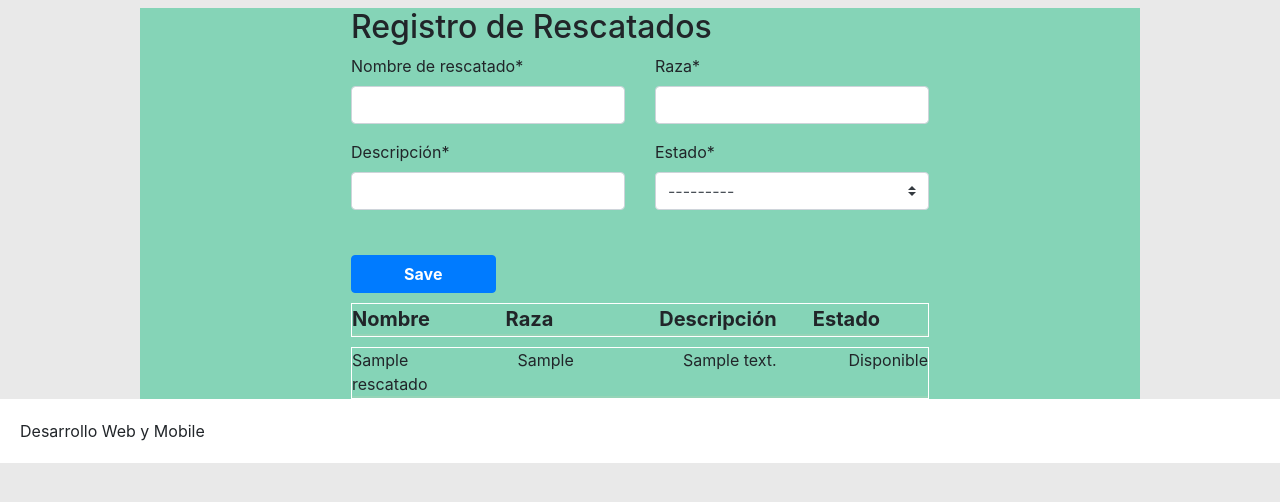
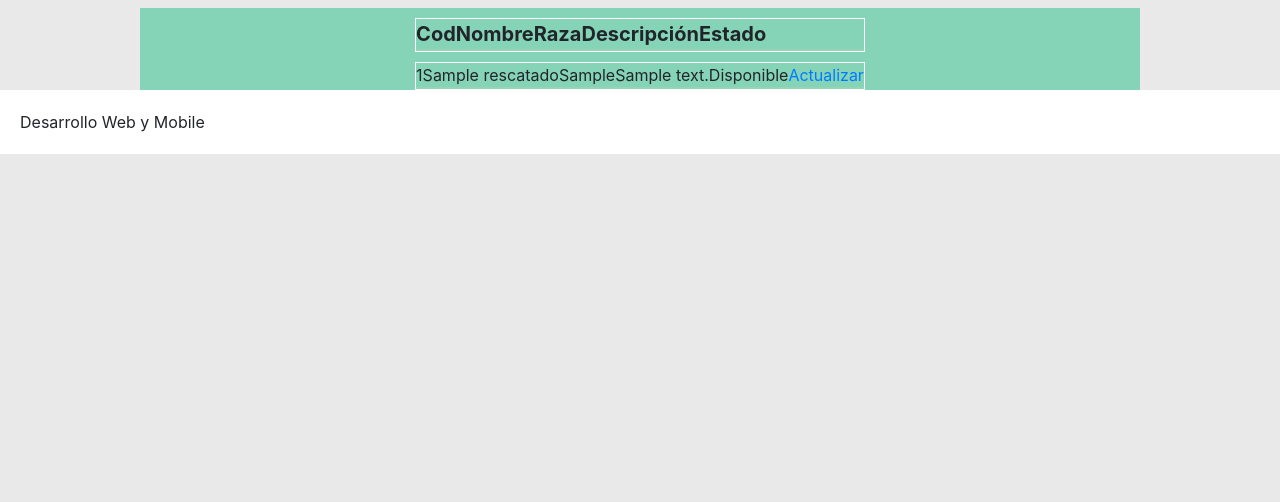
Before and after one commit to Tatarkus/PerrisDjango, a Django app: page /rescatados in a window 1280 px wide. Shown: the part 134-636 px from the top of the page. Run offline with Django 3.2, Linux system fonts and the light colour scheme; tables that the repository leaves empty hold one stand-in row (values such as "Sample post"); some libraries are stand-ins or nearby versions.

Commit message:
Views , urls, template Rescatado(mascota)
separe las views en 4 , agregar, listar, eliminar y modificar.
agregue las urls correspondientes a las views
separe el listado del agregar Rescatado en dos templates

Los template para modificar y eliminar estan en proceso

tengo que arreglar el diseño del listado que se ve horrible :)

```diff
--- a/Perris/static/css/estilos.css
+++ b/Perris/static/css/estilos.css
@@ -36,7 +36,8 @@
 	width:100%;
 	display:flex;
 	flex-direction:row;
-	justify-content:space-between;
+	flex-wrap:wrap;
+
 	border-bottom:solid;
 	border-bottom-width: 2px;
 	border-bottom-color:#95d4b7;
@@ -44,7 +45,7 @@
 
 }
 .lista .reg .camp{
-width:20%;
+
 
 }
 
--- /dev/null
+++ b/Perris/templates/lista_rescatados.html
@@ -0,0 +1,28 @@
+{%extends 'index.html'%}
+{% block ListaRes %}
+{% if lista  %}
+
+<div class="lista">
+
+    <div class="reg" style="font-weight: bold; font-size:20px;">
+            <div class="camp">Cod</div> <div class="camp">Nombre</div><div class="camp">Raza</div><div class="camp">Descripción </div><div class="camp">Estado </div>
+            <div class="camp"></div>
+        </div>  </div>
+
+ {% for r in lista %}
+ <div class="lista">
+<div class="reg">
+<div class="camp">{{r.codigo}}</div>
+<div class="camp">{{r.nombre}}</div><div class="camp">{{r.raza}}</div><div class="camp">{{r.descripcion}}</div><div>{{r.estado}}</div>
+<div class="camp"><a href="{% url 'modificar_rescatado' r.codigo %}">Actualizar</a></div>
+</div>
+</div>
+  {%endfor%}
+
+
+{%else%}
+
+<h2>No hay rescatados</h2>
+
+{%endif%}
+{%endblock%}
--- a/Perris/templates/rescatado.html
+++ b/Perris/templates/rescatado.html
@@ -12,26 +12,3 @@
 
 </div>
 {% endblock %}
-
-{% block ListaRes %}
-{% if lista  %}
-<div class="lista">
-    <div class="reg" style="font-weight: bold; font-size:20px;">
-    <div class="camp">Nombre</div><div class="camp">Raza</div><div class="camp">Descripción </div><div class="camp">Estado </div>
-</div>  </div>
-
- {% for r in lista %}
- <div class="lista">
-<div class="reg">
-<div class="camp">{{r.nombre}}</div><div class="camp">{{r.raza}}</div><div class="camp">{{r.descripcion}}</div><div>{{r.estado}}</div>
-</div>
-</div>
-  {%endfor%}
-
-
-{%else%}
-
-<h2>No hay rescatados</h2>
-
-{%endif%}
-{%endblock%}
--- a/Perris/urls.py
+++ b/Perris/urls.py
@@ -7,7 +7,11 @@ urlpatterns=[
 	url('index',views.index, name="index"),
 	url('inicio',views.inicio, name="inicio"),
 	url('clientes',views.clientes, name="clientes"),
-	url('rescatado',views.rescatado, name="rescatado"),
+	url('rescatados',views.listar_rescatados, name="rescatado"),
+	url('agregar_rescatado',views.agregar_rescatado, name="agregar_rescatado"),
+	url(r'^actualizar/(?P<codigo>\d+)/$',views.modificar_rescatado, name="modificar_rescatado"),
+	url(r'^eliminar/(?P<codigo>\d+)/$',views.eliminar_rescatado, name="eliminar_rescatado"),
+
     url(r'^$',views.inicio, name="inicio"),
     url('^', include('django.contrib.auth.urls')), #necesario para el password reset
     url(r'^accounts/login/$',views.index,name="inicio"), #redireccion apropiada, django por defecto te envia a esa url
--- a/Perris/views.py
+++ b/Perris/views.py
@@ -24,10 +24,10 @@ def ingresar(request):
             return render(request,"login.html",{'form':form,'active_tab':active_tab})
     return render(request,"login.html",{'form':form,'active_tab':active_tab})
 
-def rescatado(request):
+def agregar_rescatado(request):
 
     form=FormRescatado(request.POST)
-    if(request.method=="POST"):
+    if(request.method=='POST'):
 
         if form.is_valid():
             data=form.cleaned_data
@@ -35,8 +35,31 @@ def rescatado(request):
             regDB.save()
     else:
         form=FormRescatado()
+    return render(request,'rescatado.html',{'form':form})
+
+def listar_rescatados(request):
+
     lista=Rescatado.objects.all()
-    return render(request,'rescatado.html',{'lista':lista,'form':form})
+    return render(request,'lista_rescatados.html',{'lista':lista})
+
+def modificar_rescatado(request,codigo):
+    rescatado=Rescatado.objects.get(codigo=codigo)
+    if request.method=='GET':
+        form=FormRescatado(instance=rescatado)
+    else:
+        form=FormRescatado(request.POST,instance=rescatado)
+        if form.is_valid():
+            form.save()
+    return render(request,'rescatado.html',{'form':form})
+
+def eliminar_rescatado(request,codigo):
+    rescatado=Rescatado.objects.get(codigo=codigo)
+    if request.method=='POST':
+        rescatado.delete()
+    return render(request,'eliminar_rescatado.html',{'rescatado':rescatado})
+
+
+
 
 def adopcion(request):
 
```
